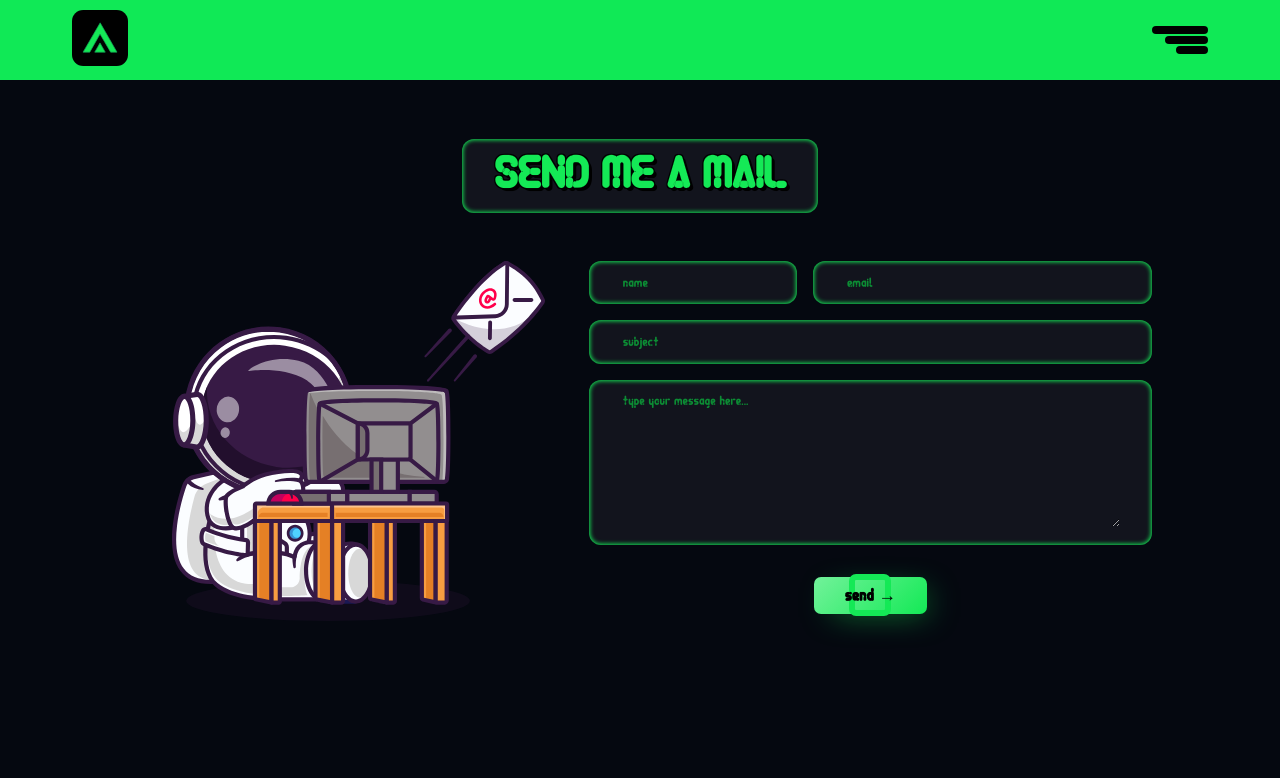
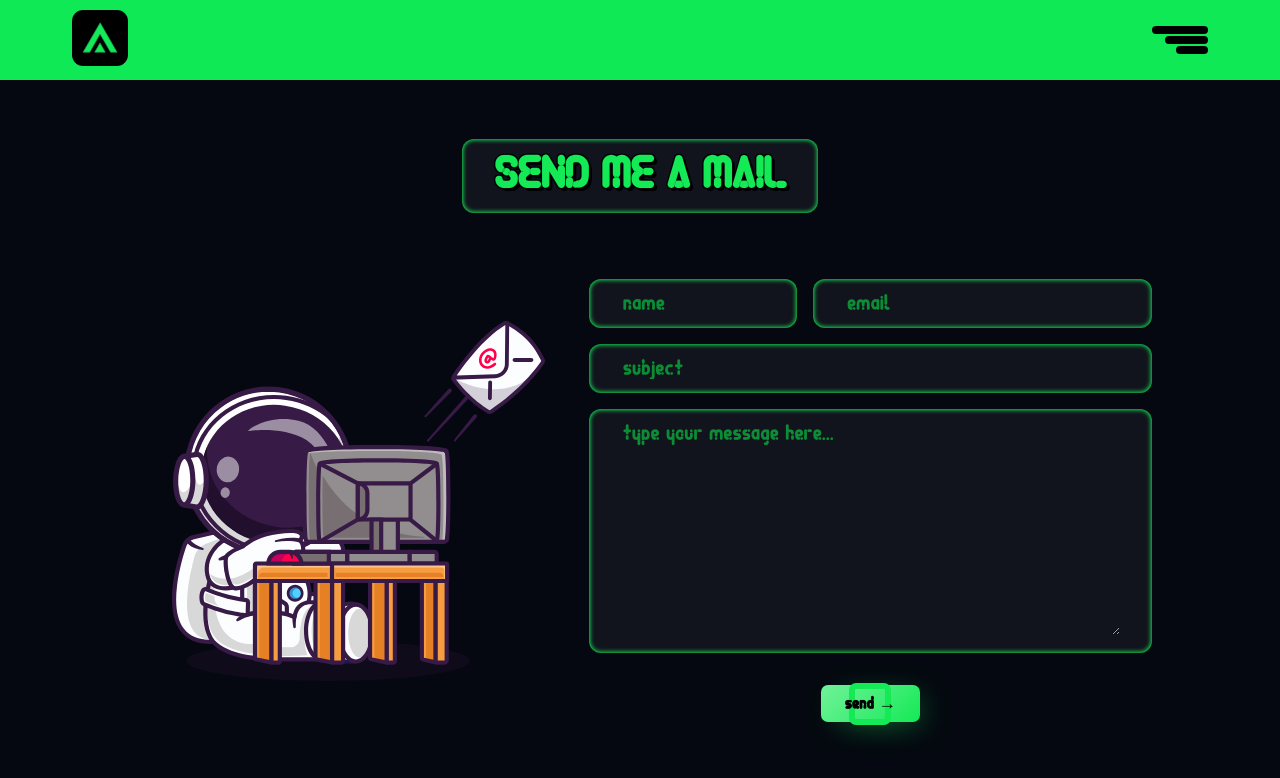
Before and after one commit to AnxhelaAsimi/Portofolio, an Angular app in the folder Portofolio/: page /contact in a window 1280 px wide. Shown: the top 778 px of the page. Built offline with nearby package versions, Linux system fonts and the light colour scheme.

Commit message:
fixed some styles for contact

```diff
--- a/Portofolio/src/app/routes/contact/contact.component.html
+++ b/Portofolio/src/app/routes/contact/contact.component.html
@@ -1,5 +1,5 @@
 <div class="contact_wrapper">
-    <div class="contact_title">
+    <div class="flip_title">
         <h2>Send me a mail</h2>
     </div>
     <div class="form_wrapper">
@@ -21,7 +21,7 @@
             <div class="contact_input">
                 <textarea cols="50" rows="10" name="message" placeholder="type your message here..." ></textarea>
             </div>
-            <div class="button_wrap pointer"><button class="button pointer">Send →</button></div>
+            <div class="pulse_button_wrap pointer"><button class="pulse_button pointer">Send →</button></div>
         </div>
     </div>
 </div>
--- a/Portofolio/src/app/routes/contact/contact.component.scss
+++ b/Portofolio/src/app/routes/contact/contact.component.scss
@@ -13,32 +13,7 @@
     width: 80%;
     min-height: 60vh;
     height: 60vh;
-}
-
-.contact_title{
-        -webkit-animation: flipInY 2s ease forwards;
-        animation: flipInY 2s ease forwards;
-        -webkit-backface-visibility: visible!important;
-        backface-visibility: visible!important;
-
-        align-items: center;
-        background: var(--blue6);
-        border-radius: 12px;
-        box-shadow: inset 0 0 4px 1px var(--green4);
-        -webkit-box-shadow: inset 0 0 4px 1px var(--green4);
-        -moz-box-shadow: inset 0 0 4px 1px var(--green4);
-        margin-bottom: 3rem;
-        padding: 0.8rem 2rem;
-
-        -webkit-transform: rotate(3.6deg);
-        transform: rotate(3.6deg);
-        color: var(--green4);
-        font-family: Cyborg;
-        font-weight: 900;
-        text-shadow: 3px 3px 0 var(--black), -1px -1px 0 var(--black), 1px -1px 0 var(--black), -1px 1px 0 var(--black), 1px 1px 0 var(--black);
-        text-transform: uppercase;
-        -webkit-text-stroke: 0.1px #000;
-        -webkit-text-fill-color: var(--green4);
+    align-items: center;
 }
 
 .astronaut{
@@ -73,6 +48,7 @@
     outline: none;
     border: 0;
     width: 100%;
+    font-size: 1.4rem;
 }
 .contact_input input:-webkit-autofill,
 .contact_input input:-webkit-autofill:hover,
@@ -95,74 +71,10 @@
     outline: none;
     width: 100%;
     border: 0;
+    font-size: 1.4rem;
 }
 
 .contact_input textarea::placeholder {
     color: var(--green5);
 
 }
-
-.button_wrap {
-    align-items: center;
-    display: flex;
-    height: -webkit-max-content;
-    height: max-content;
-    justify-content: center;
-    margin-top: 2rem
-}
-
-.button {
-    background: #14e956;
-    background-color: #14e956;
-    background-image: linear-gradient(315deg,#14e956,#72f29a);
-    border: none;
-    border-radius: 7px;
-    box-shadow: 9px 7px 32px -11px rgba(20,233,86,.74);
-    font-family: Cyborg;
-    font-size: 1.1rem;
-    font-weight: 900;
-    outline: none;
-    padding: 0.5rem 1.9rem;
-    position: relative;
-    text-transform: lowercase;
-    align-self: flex-end;
-    transition: all .3s ease-in-out 0s;
-}
-
-.button:before {
-    border: 3px solid #72f29a;
-    border-radius: 7px;
-    box-shadow: 0 0 60px rgba(20,233,86,.64);
-    content: "";
-    left: 50%;
-    min-height: 3rem;
-    min-width: 9rem;
-    opacity: 0;
-    position: absolute;
-    top: 50%;
-    -webkit-transform: translate(-50%,-50%);
-    transform: translate(-50%,-50%);
-    transition: all .3s ease-in-out 0s;
-}
-.button:hover:before {
-    opacity: 1;
-}
-.button:after {
-    -webkit-animation: ring 1.5s infinite;
-    animation: ring 1.5s infinite;
-    border: 6px solid #14e956;
-    border-radius: 7px;
-    content: "";
-    height: 3rem;
-    left: 50%;
-    position: absolute;
-    top: 50%;
-    -webkit-transform: translate(-50%,-50%);
-    transform: translate(-50%,-50%);
-    width: 9rem;
-    z-index: -1;
-}
-
-.button:hover::after{
-    display: none;
-}
--- a/Portofolio/src/app/routes/home/home.component.scss
+++ b/Portofolio/src/app/routes/home/home.component.scss
@@ -68,7 +68,8 @@
     -webkit-animation: fadeInRight 2s ease forwards;
     animation: fadeInRight 2s ease forwards;
     padding-bottom: 1rem;
-    width: 40%;
+    // width: 40%;
+    width: 30%;
 }
 
 footer {
--- a/Portofolio/src/app/routes/home/tooling/tooling.component.html
+++ b/Portofolio/src/app/routes/home/tooling/tooling.component.html
@@ -1,5 +1,5 @@
 <div class="tooling">
-    <div class="tooling_title"><h2>Tooling</h2></div>
+    <div class="flip_title"><h2>Tooling</h2></div>
     <div class="tools_wrapper">
         <div class="tool" *ngFor="let t of tools">
                 <img _ngcontent-ng-c2535478834="" src="../../../assets/tooling/{{t.img}}" class="object_astronaut">
--- a/Portofolio/src/app/routes/home/tooling/tooling.component.scss
+++ b/Portofolio/src/app/routes/home/tooling/tooling.component.scss
@@ -5,29 +5,6 @@
     justify-content: center;
     padding: 5rem 0;
     width: 100%;
-}
-
-.tooling_title {
-    -webkit-animation: flipInY 2s ease forwards;
-    animation: flipInY 2s ease forwards;
-    -webkit-backface-visibility: visible!important;
-    backface-visibility: visible!important;
-
-    align-items: center;
-    background: var(--blue6);
-    border-radius: 12px;
-    box-shadow: inset 0 0 4px 1px var(--green4);
-    -webkit-box-shadow: inset 0 0 4px 1px var(--green4);
-    -moz-box-shadow: inset 0 0 4px 1px var(--green4);
-    margin-bottom: 5rem;
-    padding: 0.8rem 2rem;
-    -webkit-transform: rotate(3.6deg);
-    transform: rotate(3.6deg);
-    color: var(--green4);
-    font-family: Cyborg;
-    font-weight: 900;
-    text-shadow: 3px 3px 0 var(--black), -1px -1px 0 var(--black), 1px -1px 0 var(--black), -1px 1px 0 var(--black), 1px 1px 0 var(--black);
-    text-transform: uppercase;
 }
 
 .tool {
@@ -42,11 +19,6 @@
     font-size: 18px;
     font-weight: 700;
     text-transform: capitalize;
-}
-
-.tooling_title h2 {
-    -webkit-text-stroke: 0.1px #000;
-    -webkit-text-fill-color: var(--green4);
 }
 
 .tools_wrapper {
--- a/Portofolio/src/styles.scss
+++ b/Portofolio/src/styles.scss
@@ -89,3 +89,97 @@ a {
 .pointer {
     cursor: url('./assets/click.svg') 15 15,move;
 }
+
+//flip card for titles
+.flip_title{
+    -webkit-animation: flipInY 2s ease forwards;
+    animation: flipInY 2s ease forwards;
+    -webkit-backface-visibility: visible!important;
+    backface-visibility: visible!important;
+
+    align-items: center;
+    background: var(--blue6);
+    border-radius: 12px;
+    box-shadow: inset 0 0 4px 1px var(--green4);
+    -webkit-box-shadow: inset 0 0 4px 1px var(--green4);
+    -moz-box-shadow: inset 0 0 4px 1px var(--green4);
+    margin-bottom: 3rem;
+    padding: 0.8rem 2rem;
+
+    -webkit-transform: rotate(3.6deg);
+    transform: rotate(3.6deg);
+    color: var(--green4);
+    font-family: Cyborg;
+    font-weight: 900;
+    text-shadow: 3px 3px 0 var(--black), -1px -1px 0 var(--black), 1px -1px 0 var(--black), -1px 1px 0 var(--black), 1px 1px 0 var(--black);
+    text-transform: uppercase;
+    -webkit-text-stroke: 0.1px #000;
+    -webkit-text-fill-color: var(--green4);
+}
+
+//pulse button styles
+
+.pulse_button_wrap {
+    align-items: center;
+    display: flex;
+    height: -webkit-max-content;
+    height: max-content;
+    justify-content: center;
+    margin-top: 2rem
+}
+
+.pulse_button {
+    background: #14e956;
+    background-color: #14e956;
+    background-image: linear-gradient(315deg,#14e956,#72f29a);
+    border: none;
+    border-radius: 7px;
+    box-shadow: 9px 7px 32px -11px rgba(20,233,86,.74);
+    font-family: Cyborg;
+    font-size: 1.1rem;
+    font-weight: 900;
+    outline: none;
+    padding: 0.5rem 1.5rem;
+    position: relative;
+    text-transform: lowercase;
+    align-self: flex-end;
+    transition: all .3s ease-in-out 0s;
+}
+
+.pulse_button:before {
+    border: 3px solid #72f29a;
+    border-radius: 7px;
+    box-shadow: 0 0 60px rgba(20,233,86,.64);
+    content: "";
+    left: 50%;
+    min-height: 3rem;
+    min-width: 7rem;
+    opacity: 0;
+    position: absolute;
+    top: 50%;
+    -webkit-transform: translate(-50%,-50%);
+    transform: translate(-50%,-50%);
+    transition: all .3s ease-in-out 0s;
+}
+.pulse_button:hover::before {
+    opacity: 1;
+}
+.pulse_button:after {
+    -webkit-animation: ring 1.5s infinite;
+    animation: ring 1.5s infinite;
+    border: 6px solid #14e956;
+    border-radius: 7px;
+    content: "";
+    height: 3rem;
+    left: 50%;
+    position: absolute;
+    top: 50%;
+    -webkit-transform: translate(-50%,-50%);
+    transform: translate(-50%,-50%);
+    width: 9rem;
+    z-index: -1;
+}
+
+.pulse_button:hover::after{
+    display: none;
+}
```
